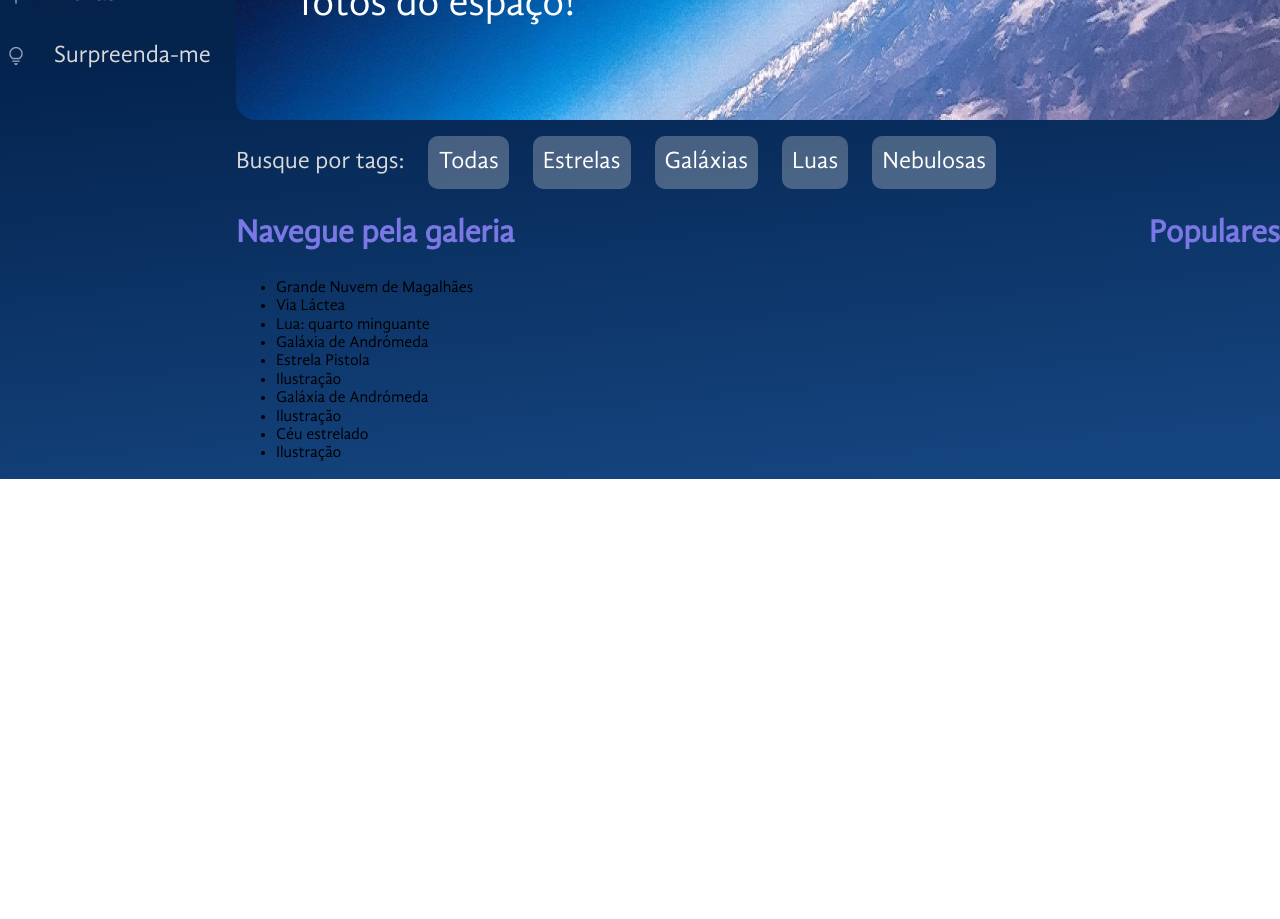
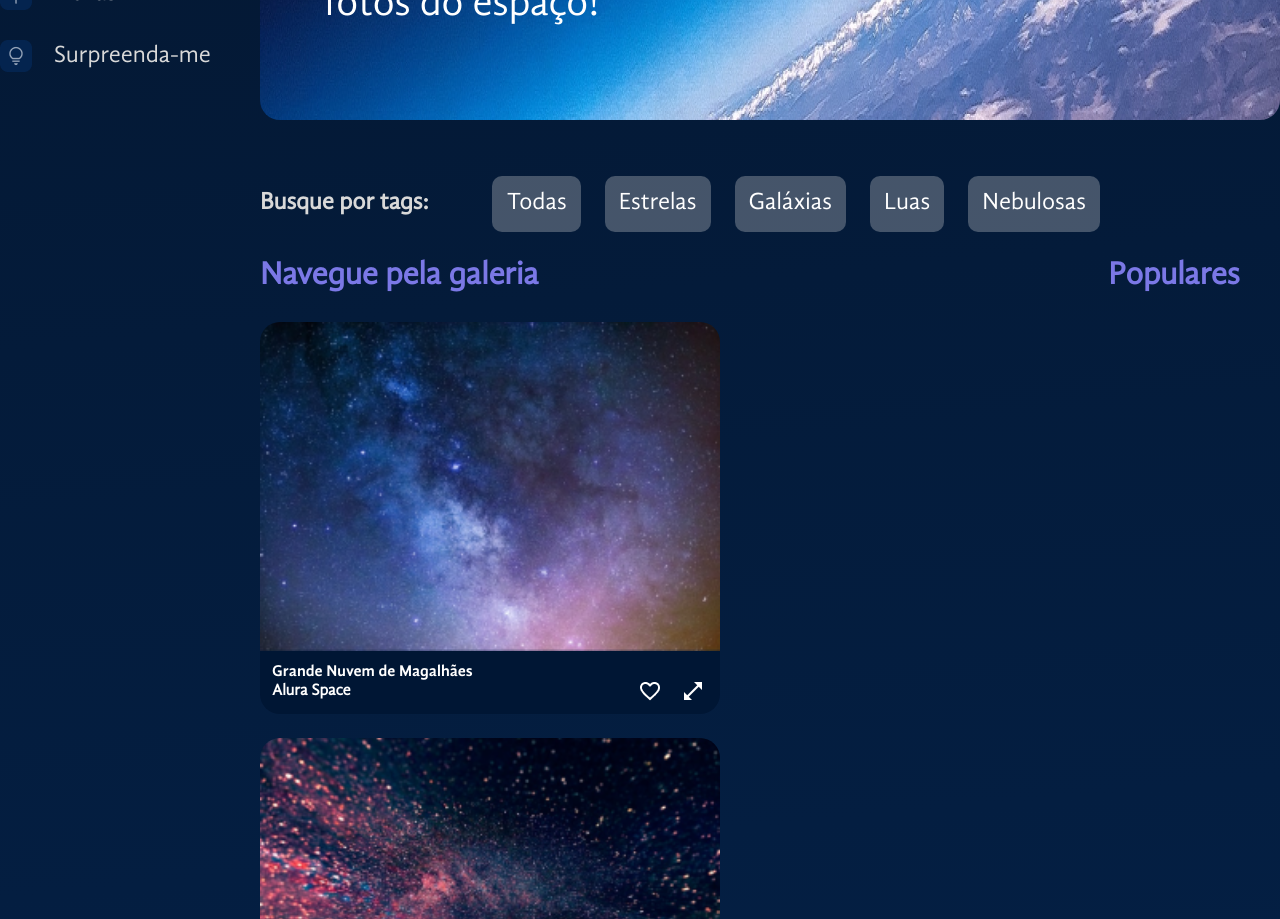
Before and after one commit to MxSGameJPS/space-app, a React (Vite) app: page / in a window 1280 px wide. Shown: the part 400-1319 px from the top of the page. Before the commit the page ends 879 px from the top, so only its background shows below. Built offline with nearby package versions, Linux system fonts and the light colour scheme.

Commit message:
adicionando modal de zoom para imagens e ajustando componentes da galeria

```diff
--- a/src/App.jsx
+++ b/src/App.jsx
@@ -1,42 +1,40 @@
-import { styled } from "styled-components";
-import EstilosGlobais from "./componentes/EstilosGlobais";
-import Cabecalho from "./componentes/Cabecalho";
-import BarraLateral from "./componentes/BarraLateral";
-import Banner from "./componentes/Banner";
-import bannerBackground from "./assets/banner.png";
-import Galeria from "./Componentes/Galeria";
-import fotos from "./fotos.json";
-import { useState } from "react";
+import { styled } from "styled-components"
+import EstilosGlobais from "./componentes/EstilosGlobais"
+import Cabecalho from "./componentes/Cabecalho"
+import BarraLateral from "./componentes/BarraLateral"
+import Banner from "./componentes/Banner"
+import bannerBackground from './assets/banner.png'
+import Galeria from "./componentes/Galeria"
+import fotos from './fotos.json'
+import { useState } from "react"
+import ModalZoom from "./Componentes/ModalZoom"
 
 const FundoGradiente = styled.div`
-  background: linear-gradient(
-    174.61deg,
-    #041833 4.16%,
-    #04244f 48%,
-    #154580 96.76%
-  );
+  background: linear-gradient(174.61deg, #041833 4.16%, #04244F 48%, #154580 96.76%);
   width: 100%;
   min-height: 100vh;
-`;
+`
+
 const AppContainer = styled.div`
   width: 1440px;
   margin: 0 auto;
   max-width: 100%;
-`;
+`
 
 const MainContainer = styled.main`
   display: flex;
   gap: 24px;
-`;
+`
 
 const ConteudoGaleria = styled.section`
   display: flex;
   flex-direction: column;
   flex-grow: 1;
-`;
+`
 
 const App = () => {
-  const [fotosDaGaleria, setFotosDaGaleria] = useState(fotos);
+  const [fotosDaGaleria, setFotosDaGaleria] = useState(fotos)
+  const [fotoSelecionada, setFotoSelecionada] = useState(null)
   return (
     <FundoGradiente>
       <EstilosGlobais />
@@ -49,12 +47,15 @@
               texto="A galeria mais completa de fotos do espaço!"
               backgroundImage={bannerBackground}
             />
-            <Galeria fotos ={fotosDaGaleria} />
+            <Galeria
+            aoFotoSelecionada={foto => setFotoSelecionada(foto)}
+            fotos={fotosDaGaleria}/>
           </ConteudoGaleria>
         </MainContainer>
       </AppContainer>
+      <ModalZoom foto={fotoSelecionada}/>
     </FundoGradiente>
-  );
+  )
 }
 
-export default App;
+export default App
--- a/src/Componentes/Banner/index.jsx
+++ b/src/Componentes/Banner/index.jsx
@@ -23,8 +23,7 @@
 `
 
 const Banner = ({texto, backgroundImage}) => {
-    return (
-    <FigureEstilizada $backgroundImage={backgroundImage}>
+    return (<FigureEstilizada $backgroundImage={backgroundImage}>
         <TituloEstilizado>{texto}</TituloEstilizado>
     </FigureEstilizada>)
 }
--- a/src/Componentes/BarraLateral/index.jsx
+++ b/src/Componentes/BarraLateral/index.jsx
@@ -5,7 +5,7 @@
     list-style: none;
     padding: 0;
     margin: 0;
-    width: 212px;
+    width: 236px;
 `
 
 const BarraLateral = () => {
--- /dev/null
+++ b/src/Componentes/BotaoIcone/index.jsx
@@ -0,0 +1,13 @@
+import { styled } from "styled-components"
+
+const BotaoIcone = styled.button`
+    margin-left: 12px;
+    display: flex;
+    align-items: center;
+    justify-content: center;
+    background-color: transparent;
+    border: none;
+    cursor: pointer;
+`
+
+export default BotaoIcone
--- a/src/Componentes/CampoTexto/index.jsx
+++ b/src/Componentes/CampoTexto/index.jsx
@@ -33,7 +33,7 @@
 const CampoTexto = (props) => {
     return (
         <ContainerEstilizado>
-            <CampoTextoEstilizado placeholder="O que deseja encontrar?" {...props} />
+            <CampoTextoEstilizado {...props} />
             <IconeLupa src={search} alt="ícone de lupa" />
         </ContainerEstilizado>
     )
--- /dev/null
+++ b/src/Componentes/Galeria/Imagem/index.jsx
@@ -0,0 +1,58 @@
+import { styled } from "styled-components"
+import BotaoIcone from "../../BotaoIcone"
+
+const Figure = styled.figure`
+    width: ${props => props.$expandida ? '90%' : '460px'};
+    max-width: 100%;
+    margin: 0;
+    display: flex;
+    flex-direction: column;
+    & > img {
+        max-width: 100%;
+        border-radius: 20px 20px 0 0;
+    }
+    figcaption {
+        background-color: #001634;
+        border-radius: 0px 0px 20px 20px;
+        color: white;
+        box-sizing: border-box;
+        padding: 12px;
+        h3 {
+            font-family: 'GandhiSansBold';
+        }
+        h4 {
+            flex-grow: 1;
+        }
+        h3, h4 {
+            margin: 0;
+            font-size: 16px;
+        }
+    }
+`
+
+const Rodape = styled.footer`
+    display: flex;
+    justify-content: space-between;
+    align-items: center;
+`
+
+const Imagem = ({ foto, expandida = false, aoZoomSolicitado }) => {
+    return (
+    <Figure $expandida={expandida} id={`foto-${foto.id}`}>
+        <img src={foto.path} alt={foto.alt} />
+        <figcaption>
+            <h3>{foto.titulo}</h3>
+            <Rodape>
+                <h4>{foto.fonte}</h4>
+                <BotaoIcone>
+                    <img src="/icones/favorito.png" alt="Icone de favorito" />
+                </BotaoIcone>
+                {!expandida && <BotaoIcone aria-hidden={expandida} onClick={() => aoZoomSolicitado(foto)}>
+                    <img src="/icones/expandir.png" alt="Icone de expandir" />
+                </BotaoIcone>}
+            </Rodape>
+        </figcaption>
+    </Figure>)
+}
+
+export default Imagem
--- a/src/Componentes/Galeria/Populares/index.jsx
+++ b/src/Componentes/Galeria/Populares/index.jsx
@@ -1,9 +1,9 @@
 import Titulo from "../../Titulo"
 
 const Populares = () => {
-    return (
+    return <div style={{ minWidth: 212 }}>
         <Titulo $alinhamento="center">Populares</Titulo>
-    )
+    </div>
 }
 
 export default Populares
--- a/src/Componentes/Galeria/Tags/index.jsx
+++ b/src/Componentes/Galeria/Tags/index.jsx
@@ -1,37 +1,47 @@
-import styled from "styled-components"
-import BotaoTag from "./BotaoTag"
-import tags from "./tags.json"
+import { styled } from 'styled-components';
+import tags from './tags.json'
+
+const TagsContainer = styled.section`
+    display: flex;
+    align-items: center;
+    gap: 64px;
+    margin-top: 56px;
+`
 
 const TagTitulo = styled.h3`
     color: #D9D9D9;
     font-size: 24px;
-    font-weight: 400;
     margin: 0;
+`;
+
+const Tag = styled.button`
+    font-size: 24px;
+    color: #FFFFFF;
+    background: rgba(217, 217, 217, 0.3);
+    border-radius: 10px;
+    cursor: pointer;
+    transition: background-color 0.3s ease;
+    padding: 12px;
+    box-sizing: border-box;
+    border: 2px solid transparent;
+    &:hover {
+      border-color: #C98CF1;
+    }
 `
 
-const ContainerTags = styled.div`
-    display: inline-flex;
-    align-items: flex-start;
-    gap: 24px;
-`
-
-const ContainerTag = styled.div`
+const Div = styled.div`
     display: flex;
     gap: 24px;
-    align-items: center;
-    margin-top: 16px;
+    justify-content: end;
 `
 
 const Tags = () => {
-    return (
-        <ContainerTag>
+    return <TagsContainer>
         <TagTitulo>Busque por tags:</TagTitulo>
-        <ContainerTags>
-        {tags.map(tag => <BotaoTag key={tag.id}>{tag.titulo}</BotaoTag>)}
-        </ContainerTags>
-        </ContainerTag>
-    )
-
+        <Div>
+            {tags.map(tag => <Tag key={tag.id}>{tag.titulo}</Tag>)}
+        </Div>
+    </TagsContainer>
 }
 
 export default Tags
--- a/src/Componentes/Galeria/index.jsx
+++ b/src/Componentes/Galeria/index.jsx
@@ -1,34 +1,44 @@
-import styled from "styled-components";
-import Titulo from "../Titulo";
-import Populares from "./Populares";
-import Tags from "./Tags";
+import { styled } from "styled-components"
+import Titulo from "../Titulo"
+import Tags from "./Tags"
+import Populares from "./Populares"
+import Imagem from "./Imagem"
 
-const GaleriaConteiner = styled.div`
+const GaleriaContainer = styled.div`
     display: flex;
-`;
+    gap: 24px;
+`
 
 const SecaoFluida = styled.section`
     flex-grow: 1;
-`;
+`
 
+const ImagensContainer = styled.section`
+    display: flex;
+    justify-content: space-between;
+    flex-wrap: wrap;
+    gap: 24px;
+`
 
-
-const Galeria = ({fotos = []}) => {
+const Galeria = ({ fotos = [], aoFotoSelecionada }) => {
     return (
         <>
-            <Tags/>
-            <GaleriaConteiner>
+            <Tags />
+            <GaleriaContainer>
                 <SecaoFluida>
                     <Titulo>Navegue pela galeria</Titulo>
-                    <ul>
-                    {fotos.map(foto =><li>{foto.titulo}</li> ) }
-                    </ul>
+                    <ImagensContainer>
+                        {fotos.map(foto => <Imagem
+                            aoZoomSolicitado={aoFotoSelecionada}
+                            key={foto.id}
+                            foto={foto} />)
+                        }
+                    </ImagensContainer>
                 </SecaoFluida>
-                <Populares/>
-
-            </GaleriaConteiner>
+                <Populares />
+            </GaleriaContainer>
         </>
-        );
+    )
 }
 
-export default Galeria;
+export default Galeria
--- /dev/null
+++ b/src/Componentes/ModalZoom/index.jsx
@@ -0,0 +1,40 @@
+import styled from "styled-components";
+import Imagem from "../Galeria/Imagem";
+
+const Overlay = styled.div`
+  background-color: rgba(0, 0, 0, 0.7);
+  position: fixed;
+  top: 0;
+  right: 0;
+  bottom: 0;
+  left: 0;
+`;
+
+const DialogEstilizado = styled.dialog`
+    width: 1156px;
+    background-color:transparent;
+    border: none;
+    position: absolute;
+    top: 50%;
+
+`
+
+const ModalZoom = ({ foto }) => {
+  return (
+    <>
+      {foto && (
+        <>
+          <Overlay />
+          <DialogEstilizado open={!!foto}>
+            <Imagem foto={foto} expandida={true} />
+            <form method="dialog">
+              <button type="submit">ok</button>
+            </form>
+          </DialogEstilizado>
+        </>
+      )}
+    </>
+  );
+};
+
+export default ModalZoom;
--- a/src/Componentes/Titulo/index.jsx
+++ b/src/Componentes/Titulo/index.jsx
@@ -1,11 +1,9 @@
-import styled from "styled-components";
+import { styled } from "styled-components";
 
 const Titulo = styled.h2`
-    color: #7b78e6;
+    color: #7B78E6;
     font-size: 32px;
-    text-align: ${props => props.$alinhamento ? props.$alinhamento : 'left'};
-
+    text-align: ${ props => props.$alinhamento ? props.$alinhamento : 'left' };
 `
 
-
-export default Titulo;
+export default Titulo
```
